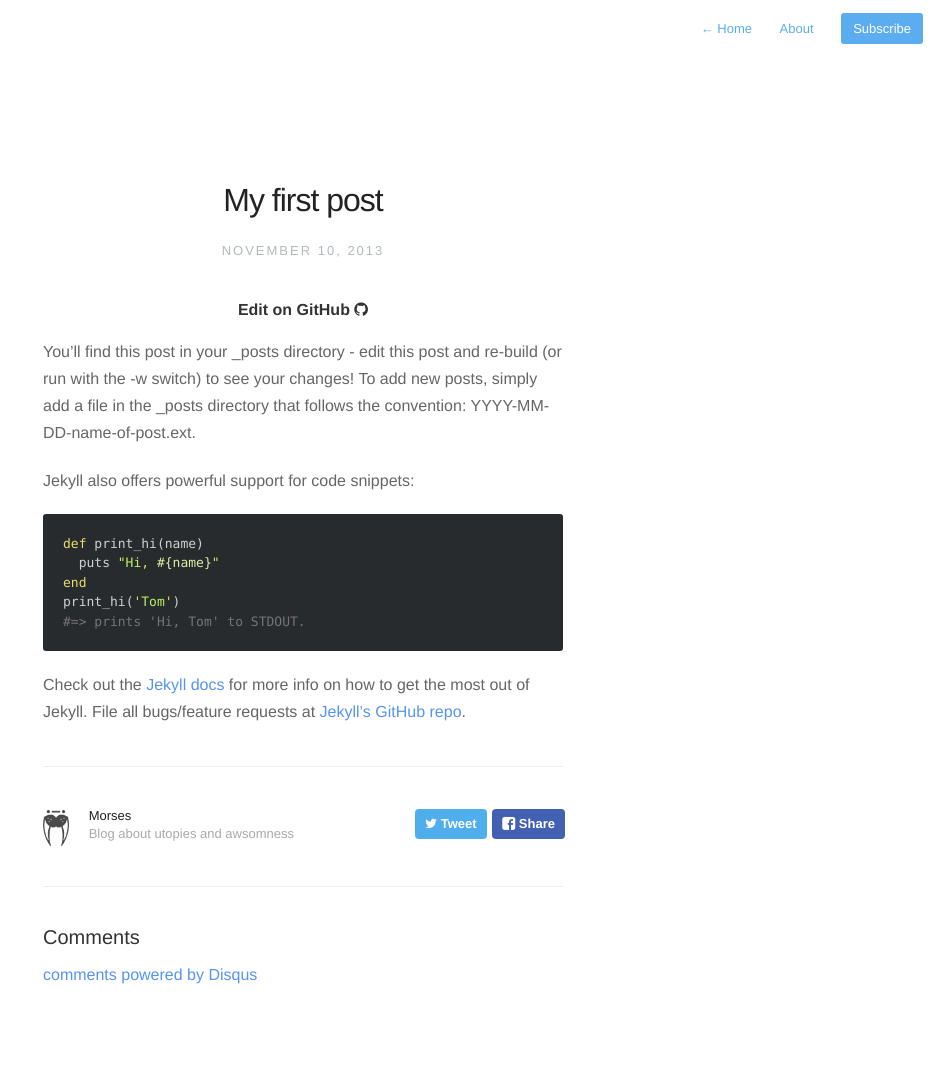
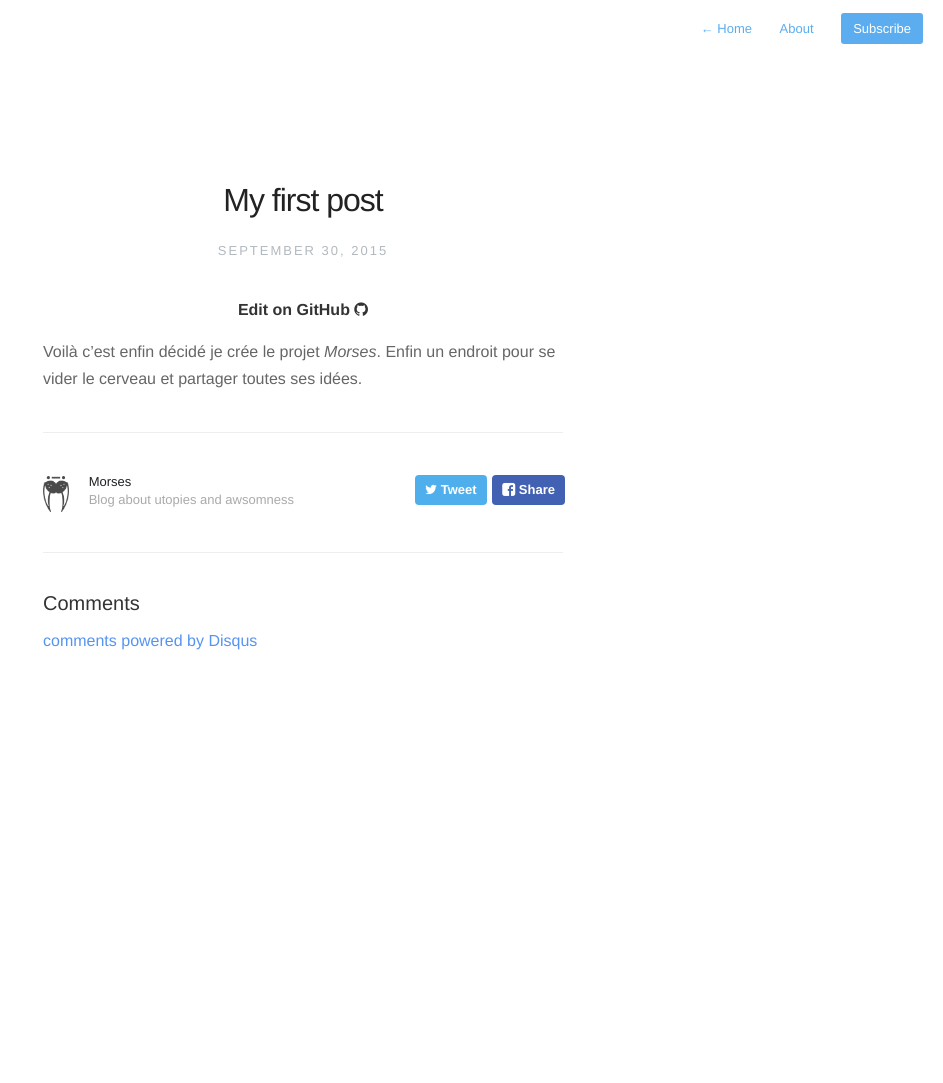
Before and after one commit to mors-es/mors-es.github.io, a Jekyll site: the page built from _posts/2013-11-10-welcome-to-jekyll.md, in a window 1280 px wide. Shown: the whole page, without its empty margins (337-1280 px from the left). Built offline with Jekyll 4.4.1, drawn with Linux system fonts in a browser that asks for light colours; nearby versions of some CDN libraries; Markdown is read by kramdown in place of the engine named in the settings; comment, search, counter and statistics services are not loaded; after the commit the page ends 900 px from its top, so only the background shows below that.

Commit message:
first port

```diff
--- a/_posts/2013-11-10-welcome-to-jekyll.md
+++ b/_posts/2013-11-10-welcome-to-jekyll.md
@@ -1,24 +1,8 @@
 ---
 title:  "My first post"
-date:   2013-11-10 10:18:00
+date:   2015-09-30 10:18:00
 description: Thriller Comedy Horror
-path: 2013-11-10-welcome-to-jekyll.md
+path: 2015-09-30-my-first-post.md
 ---
 
-You'll find this post in your `_posts` directory - edit this post and re-build (or run with the `-w` switch) to see your changes!
-To add new posts, simply add a file in the `_posts` directory that follows the convention: YYYY-MM-DD-name-of-post.ext.
-
-Jekyll also offers powerful support for code snippets:
-
-{% highlight ruby %}
-def print_hi(name)
-  puts "Hi, #{name}"
-end
-print_hi('Tom')
-#=> prints 'Hi, Tom' to STDOUT.
-{% endhighlight %}
-
-Check out the [Jekyll docs][jekyll] for more info on how to get the most out of Jekyll. File all bugs/feature requests at [Jekyll's GitHub repo][jekyll-gh].
-
-[jekyll-gh]: https://github.com/mojombo/jekyll
-[jekyll]:    http://jekyllrb.com
+Voilà c'est enfin décidé je crée le projet *Morses*. Enfin un endroit pour se vider le cerveau et partager toutes ses idées.
```
